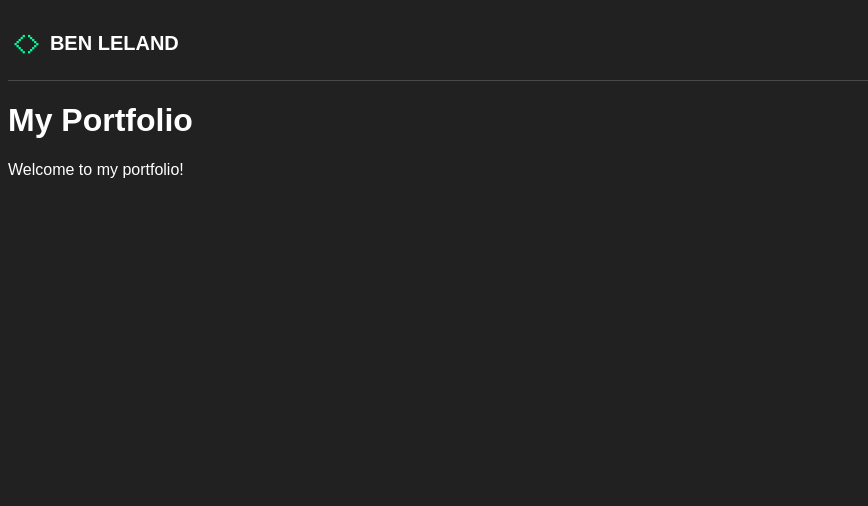
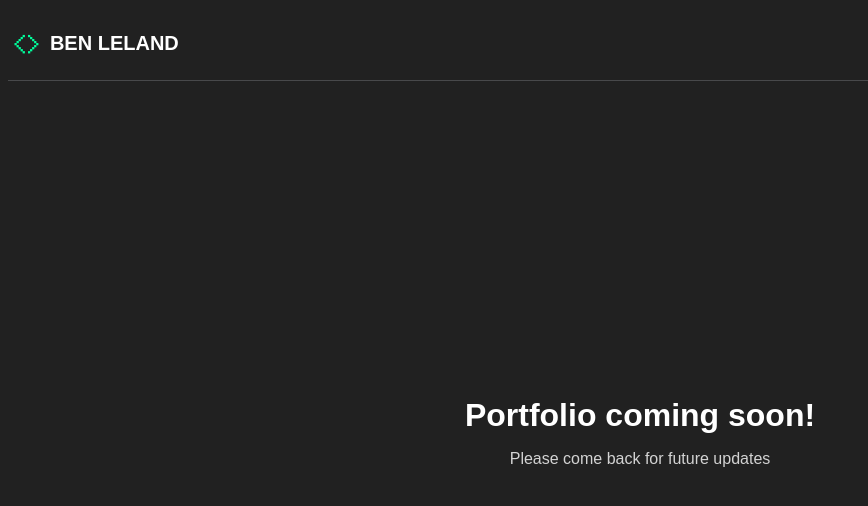
Before and after one commit to Ben-Leland/BenLeland-Portfolio, a React app: page /portfolio in a window 1280 px wide. Shown: the top 506 px of the page, without its empty margins (0-868 px from the left). Built offline with nearby package versions, Linux system fonts and the light colour scheme; a web font is replaced by a local one.

Commit message:
Add portfolio coming soon placeholder

```diff
--- a/src/pages/Portfolio/Portfolio.css
+++ b/src/pages/Portfolio/Portfolio.css
@@ -0,0 +1,18 @@
+.portfolio {
+    text-align: center;
+    display: flex;
+    flex-direction: column;
+    align-items: center;
+    justify-content: center;
+    min-height: 90vh;
+}
+
+.portfolio-title {
+    font-size: 2rem;
+    font-weight: bold;
+    margin: 0;
+}
+
+.portfolio-info {
+    color: #d3d3d3;
+}
--- a/src/pages/Portfolio/Portfolio.jsx
+++ b/src/pages/Portfolio/Portfolio.jsx
@@ -4,9 +4,9 @@ import './Portfolio.css';
 
 export default function Portfolio() {
     return (
-        <div>
-            <h1>My Portfolio</h1>
-            <p>Welcome to my portfolio!</p>
+        <div className="portfolio">
+            <p className="portfolio-title">Portfolio coming soon!</p>
+            <p className="portfolio-info">Please come back for future updates</p>
         </div>
     )
 }
```
